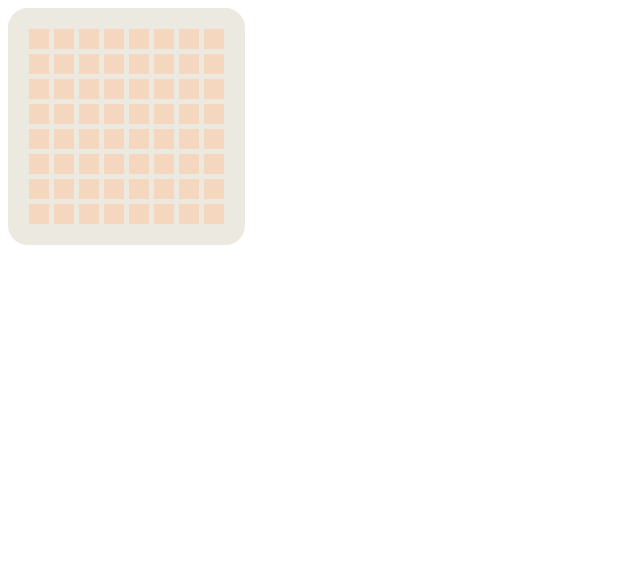
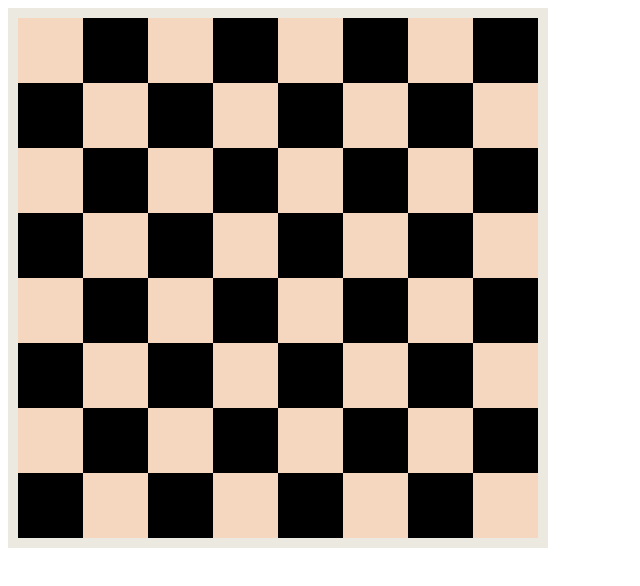
Before and after one commit to maximkaaaa27/chess-javascript, a website built with webpack: page src/index.html in a window 1280 px wide. Shown: the whole page, without its empty margins (0-640 px from the left). Built offline with nearby package versions, Linux system fonts and the light colour scheme.

Commit message:
Changing css.

```diff
--- a/src/index.js
+++ b/src/index.js
@@ -15,7 +15,9 @@ class Chess {
       for (let y = 7; y >= 0; y--) {
         board += '<tr>';
         for(let x = 0; x <= 7; x++) {
-          board += '<td></td>';
+          let classBoardTd;
+          classBoardTd = (x + y) % 2 ? "white" : "black";
+          board += '<td class="'+ classBoardTd +'"></td>';
         }
         board += '</tr>';
       }
--- a/src/style.css
+++ b/src/style.css
@@ -1,15 +1,24 @@
 table {
   font-family: "Lucida Sans Unicode", "Lucida Grande", Sans-Serif;
   text-align: left;
-  border-collapse: separate;
+  border-collapse: collapse;
   border-spacing: 5px;
-  background: #ECE9E0;
+  background: #000000;
   color: #656665;
-  border: 16px solid #ECE9E0;
+  border: 10px solid #ECE9E0;
   border-radius: 20px;
   }
 
   td {
+  padding: 10px;
+  width: 45px;
+  height: 45px;
+  }
+
+  td.black{
+    background: black;
+  }
+
+  td.white {
     background: #F5D7BF;
-    padding: 10px;
-    }
+  }
```
